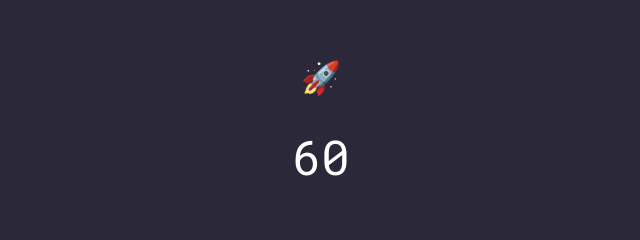
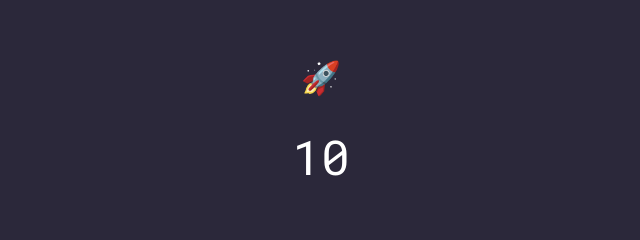
Before and after one commit to jmcclung3509/Rocket-launch, a website built with webpack: page index.html in a window 1280 px wide. Shown: the part 471-711 px from the top of the page, 319-959 px from the left. Built offline with nearby package versions, Linux system fonts and the light colour scheme.

Commit message:
changed countdown to 10s

```diff
--- a/index.html
+++ b/index.html
@@ -11,7 +11,7 @@
 
 <body onload="stopInterval()">
     <p id="rocket">🚀</p>
-    <p id="countdown-display" class="countdown-display">60</p>
+    <p id="countdown-display" class="countdown-display">10</p>
     <button id="blast-off">LAUNCH ROCKET</button>
     <script src="index.js"></script>
 </body>
```
